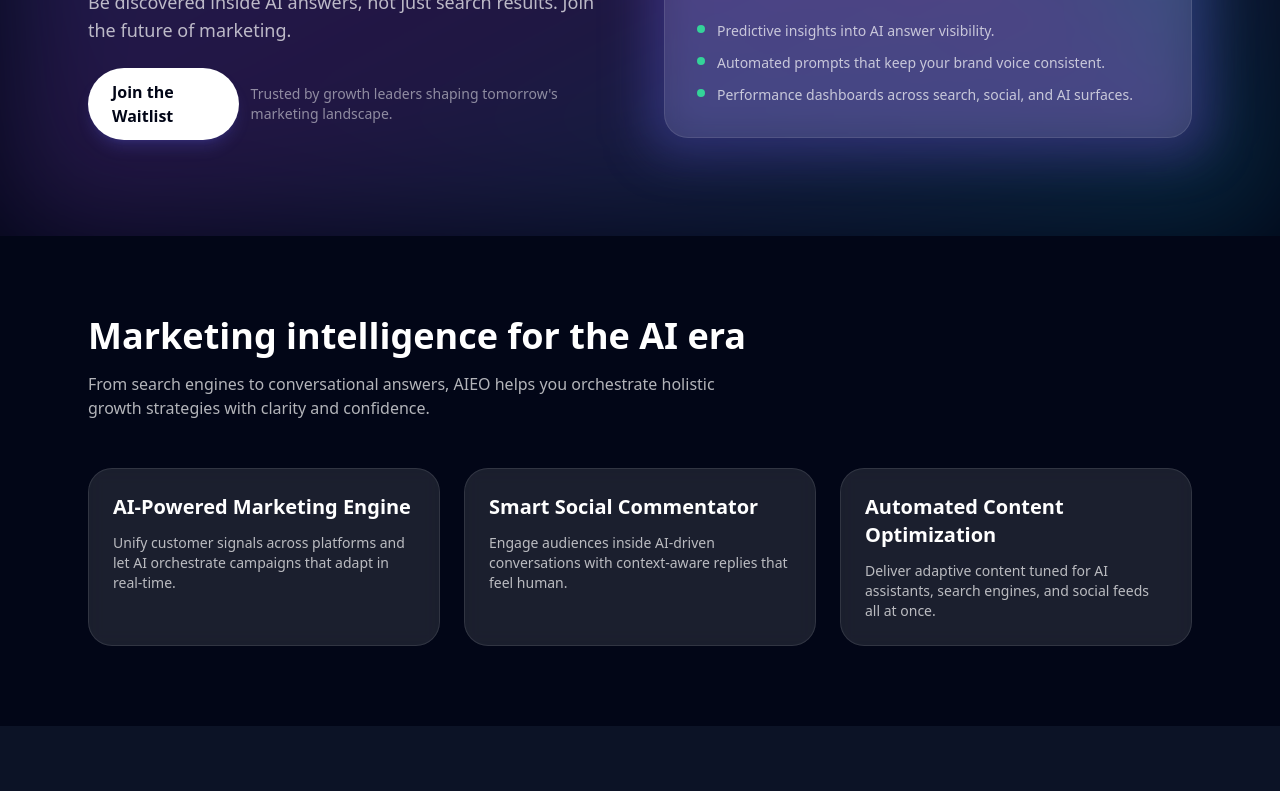
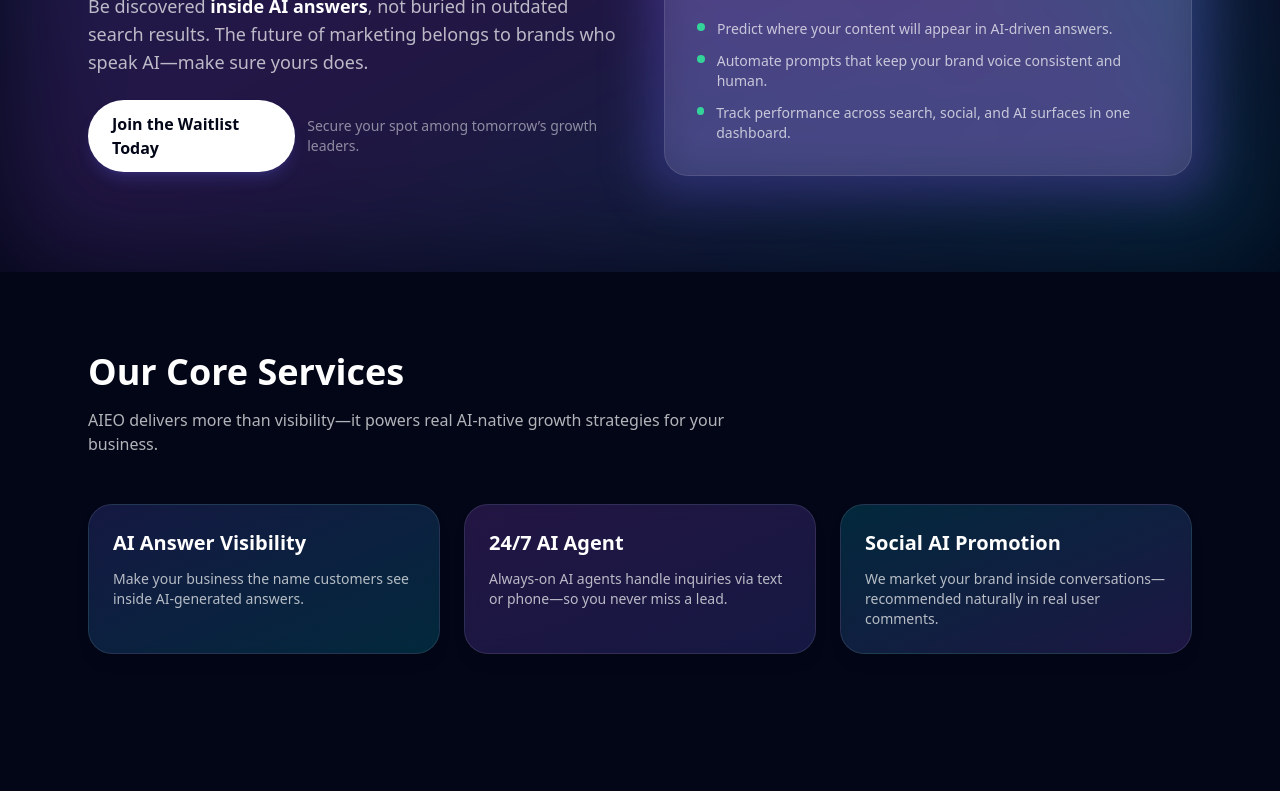
Before and after one commit to anusheeel/AIEO, a plain HTML site: page index.html in a window 1280 px wide. Shown: the part 430-1221 px from the top of the page. Drawn offline with nearby package versions, Linux system fonts and the light colour scheme.

Commit message:
Update index.html

```diff
--- a/index.html
+++ b/index.html
@@ -8,6 +8,7 @@
 </head>
 <body class="bg-slate-950 text-white">
   <div class="min-h-screen flex flex-col">
+    <!-- HEADER -->
     <header class="relative overflow-hidden">
       <div class="absolute inset-0 bg-gradient-to-br from-indigo-500/30 via-purple-500/20 to-cyan-500/20 blur-3xl"></div>
       <div class="relative max-w-6xl mx-auto px-6 pt-20 pb-24 flex flex-col gap-12">
@@ -19,14 +20,14 @@
           <div class="space-y-6">
             <p class="inline-flex items-center px-4 py-1 text-xs font-semibold uppercase tracking-[0.3em] bg-white/10 rounded-full text-white/80">Artificial Intelligence Engine Optimization</p>
             <h1 class="text-4xl sm:text-5xl lg:text-6xl font-bold leading-tight">
-              Boost Your Organic Growth with AI.
+              Boost Organic Growth in the Age of AI ✨
             </h1>
             <p class="text-lg text-white/70 max-w-xl">
-              Be discovered inside AI answers, not just search results. Join the future of marketing.
+              Be discovered <span class="font-semibold text-white">inside AI answers</span>, not buried in outdated search results. The future of marketing belongs to brands who speak AI—make sure yours does.
             </p>
             <div class="flex flex-col sm:flex-row sm:items-center gap-3">
-              <a href="#waitlist" class="inline-flex justify-center items-center px-6 py-3 text-base font-semibold bg-white text-slate-950 rounded-full shadow-lg shadow-indigo-500/20 hover:bg-indigo-100 transition">Join the Waitlist</a>
-              <p class="text-white/50 text-sm">Trusted by growth leaders shaping tomorrow&apos;s marketing landscape.</p>
+              <a href="#waitlist" class="inline-flex justify-center items-center px-6 py-3 text-base font-semibold bg-white text-slate-950 rounded-full shadow-lg shadow-indigo-500/20 hover:bg-indigo-100 transition">Join the Waitlist Today</a>
+              <p class="text-white/50 text-sm">Secure your spot among tomorrow’s growth leaders.</p>
             </div>
           </div>
           <div class="relative">
@@ -34,11 +35,11 @@
             <div class="relative bg-white/10 border border-white/10 backdrop-blur rounded-3xl p-8 space-y-6">
               <p class="text-sm uppercase tracking-[0.4em] text-white/60">Why AIEO</p>
               <h2 class="text-2xl font-semibold">Stay visible when AI writes the answers.</h2>
-              <p class="text-white/70">AIEO makes your brand the authoritative source that AI assistants quote. Monitor AI-generated conversations, inject contextually relevant responses, and optimize your content pipeline with confidence.</p>
+              <p class="text-white/70">Search engines are evolving into conversational AI. If you’re not optimized, your brand risks disappearing. AIEO makes your brand the trusted source AI assistants quote—everywhere customers ask questions.</p>
               <ul class="space-y-3 text-white/70 text-sm">
-                <li class="flex items-start gap-3"><span class="mt-1 h-2 w-2 rounded-full bg-emerald-400"></span>Predictive insights into AI answer visibility.</li>
-                <li class="flex items-start gap-3"><span class="mt-1 h-2 w-2 rounded-full bg-emerald-400"></span>Automated prompts that keep your brand voice consistent.</li>
-                <li class="flex items-start gap-3"><span class="mt-1 h-2 w-2 rounded-full bg-emerald-400"></span>Performance dashboards across search, social, and AI surfaces.</li>
+                <li class="flex items-start gap-3"><span class="mt-1 h-2 w-2 rounded-full bg-emerald-400"></span>Predict where your content will appear in AI-driven answers.</li>
+                <li class="flex items-start gap-3"><span class="mt-1 h-2 w-2 rounded-full bg-emerald-400"></span>Automate prompts that keep your brand voice consistent and human.</li>
+                <li class="flex items-start gap-3"><span class="mt-1 h-2 w-2 rounded-full bg-emerald-400"></span>Track performance across search, social, and AI surfaces in one dashboard.</li>
               </ul>
             </div>
           </div>
@@ -46,34 +47,60 @@
       </div>
     </header>
 
+    <!-- SERVICES -->
     <main class="flex-1">
+      <section class="py-20" id="services">
+        <div class="max-w-6xl mx-auto px-6">
+          <div class="max-w-2xl">
+            <h2 class="text-3xl sm:text-4xl font-bold mb-4">Our Core Services</h2>
+            <p class="text-white/70">AIEO delivers more than visibility—it powers real AI-native growth strategies for your business.</p>
+          </div>
+          <div class="grid md:grid-cols-3 gap-6 mt-12">
+            <div class="bg-gradient-to-br from-indigo-500/20 to-cyan-500/20 border border-white/10 rounded-3xl p-6 backdrop-blur shadow-lg">
+              <h3 class="text-xl font-semibold mb-3">AI Answer Visibility</h3>
+              <p class="text-white/70 text-sm">Make your business the name customers see inside AI-generated answers.</p>
+            </div>
+            <div class="bg-gradient-to-br from-purple-500/20 to-indigo-500/20 border border-white/10 rounded-3xl p-6 backdrop-blur shadow-lg">
+              <h3 class="text-xl font-semibold mb-3">24/7 AI Agent</h3>
+              <p class="text-white/70 text-sm">Always-on AI agents handle inquiries via text or phone—so you never miss a lead.</p>
+            </div>
+            <div class="bg-gradient-to-br from-cyan-500/20 to-violet-500/20 border border-white/10 rounded-3xl p-6 backdrop-blur shadow-lg">
+              <h3 class="text-xl font-semibold mb-3">Social AI Promotion</h3>
+              <p class="text-white/70 text-sm">We market your brand inside conversations—recommended naturally in real user comments.</p>
+            </div>
+          </div>
+        </div>
+      </section>
+
+      <!-- FEATURES -->
       <section class="py-20" id="features">
         <div class="max-w-6xl mx-auto px-6">
           <div class="max-w-2xl">
-            <h2 class="text-3xl sm:text-4xl font-bold mb-4">Marketing intelligence for the AI era</h2>
+            <h2 class="text-3xl sm:text-4xl font-bold mb-4">Marketing Intelligence for the AI Era</h2>
             <p class="text-white/70">From search engines to conversational answers, AIEO helps you orchestrate holistic growth strategies with clarity and confidence.</p>
           </div>
           <div class="grid md:grid-cols-3 gap-6 mt-12">
             <div class="bg-white/10 border border-white/10 rounded-3xl p-6 backdrop-blur">
               <h3 class="text-xl font-semibold mb-3">AI-Powered Marketing Engine</h3>
-              <p class="text-white/70 text-sm">Unify customer signals across platforms and let AI orchestrate campaigns that adapt in real-time.</p>
+              <p class="text-white/70 text-sm">Unify customer signals across platforms and let AI orchestrate adaptive campaigns in real time.</p>
             </div>
             <div class="bg-white/10 border border-white/10 rounded-3xl p-6 backdrop-blur">
               <h3 class="text-xl font-semibold mb-3">Smart Social Commentator</h3>
-              <p class="text-white/70 text-sm">Engage audiences inside AI-driven conversations with context-aware replies that feel human.</p>
+              <p class="text-white/70 text-sm">Engage in AI-driven conversations with context-aware responses that resonate authentically.</p>
             </div>
             <div class="bg-white/10 border border-white/10 rounded-3xl p-6 backdrop-blur">
               <h3 class="text-xl font-semibold mb-3">Automated Content Optimization</h3>
-              <p class="text-white/70 text-sm">Deliver adaptive content tuned for AI assistants, search engines, and social feeds all at once.</p>
+              <p class="text-white/70 text-sm">Deliver content tuned for AI assistants, search engines, and social feeds simultaneously.</p>
             </div>
           </div>
         </div>
       </section>
 
+      <!-- WAITLIST -->
       <section id="waitlist" class="py-20 bg-slate-900/80">
         <div class="max-w-3xl mx-auto px-6 text-center">
-          <h2 class="text-3xl font-bold mb-4">Join the AIEO waitlist</h2>
-          <p class="text-white/70 mb-10">Be the first to access AI-native marketing workflows that help your brand own the answers customers trust.</p>
+          <h2 class="text-3xl font-bold mb-4">Join the AIEO Waitlist</h2>
+          <p class="text-white/70 mb-10">Be first to unlock AI-native marketing workflows and own the answers customers trust.</p>
           <form id="waitlist-form" action="https://formspree.io/f/mgvneodd" method="POST" class="bg-white/10 border border-white/10 rounded-3xl p-8 space-y-6 backdrop-blur">
             <div class="grid md:grid-cols-2 gap-4 text-left">
               <label class="block text-sm font-medium text-white/80">
@@ -92,6 +119,7 @@
       </section>
     </main>
 
+    <!-- FOOTER -->
     <footer class="py-10 border-t border-white/10 bg-slate-950/80">
       <div class="max-w-6xl mx-auto px-6 flex flex-col md:flex-row items-center justify-between gap-6 text-white/60 text-sm">
         <p>&copy; <span id="current-year"></span> AIEO. All rights reserved.</p>
```
